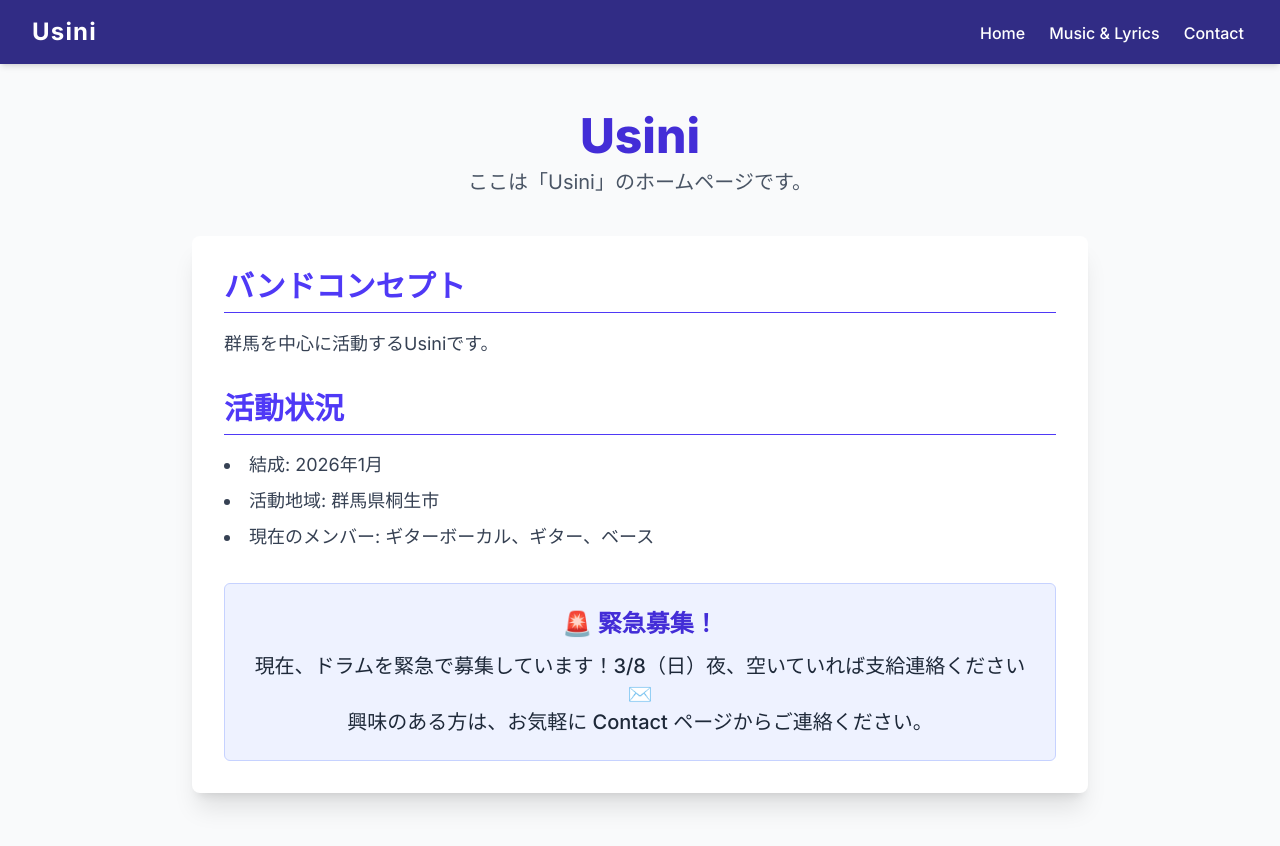
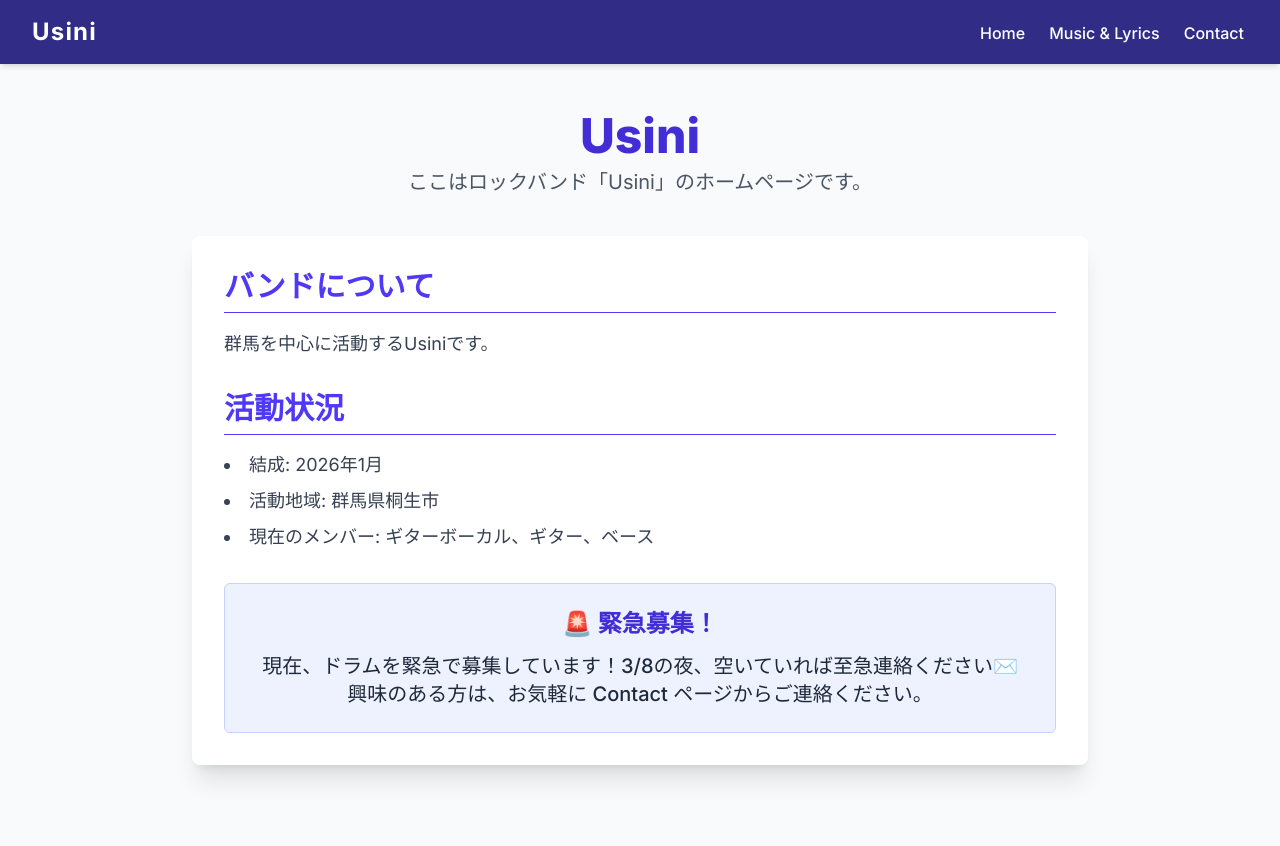
Before and after one commit to satohidetada/my-band-site, a Next.js app: page / in a window 1280 px wide. Shown: the top 846 px of the page. Built offline with nearby package versions, Linux system fonts and the light colour scheme.

Commit message:
fix: resolve build error and add seller profile info

```diff
--- a/src/app/page.tsx
+++ b/src/app/page.tsx
@@ -5,13 +5,13 @@ export default function AboutPage() {
         <h1 className="text-5xl font-extrabold text-indigo-700 mb-2">
           Usini
         </h1>
-        <p className="text-xl text-gray-600">ここは「Usini」のホームページです。</p>
+        <p className="text-xl text-gray-600">ここはロックバンド「Usini」のホームページです。</p>
       </header>
 
       <main className="w-full max-w-4xl bg-white shadow-xl rounded-lg p-8">
         <section className="mb-8">
           <h2 className="text-3xl font-semibold text-indigo-600 mb-4 border-b pb-2">
-            バンドコンセプト
+            バンドについて
           </h2>
           <p className="text-gray-700 text-lg leading-relaxed">
             群馬を中心に活動するUsiniです。
@@ -34,7 +34,7 @@ export default function AboutPage() {
             🚨 緊急募集！
           </h3>
           <p className="text-gray-800 text-xl font-medium">
-            現在、ドラムを緊急で募集しています！3/8（日）夜、空いていれば支給連絡ください✉️<br />
+            現在、ドラムを緊急で募集しています！3/8の夜、空いていれば至急連絡ください✉️<br />
             興味のある方は、お気軽に Contact ページからご連絡ください。
           </p>
         </section>
```
